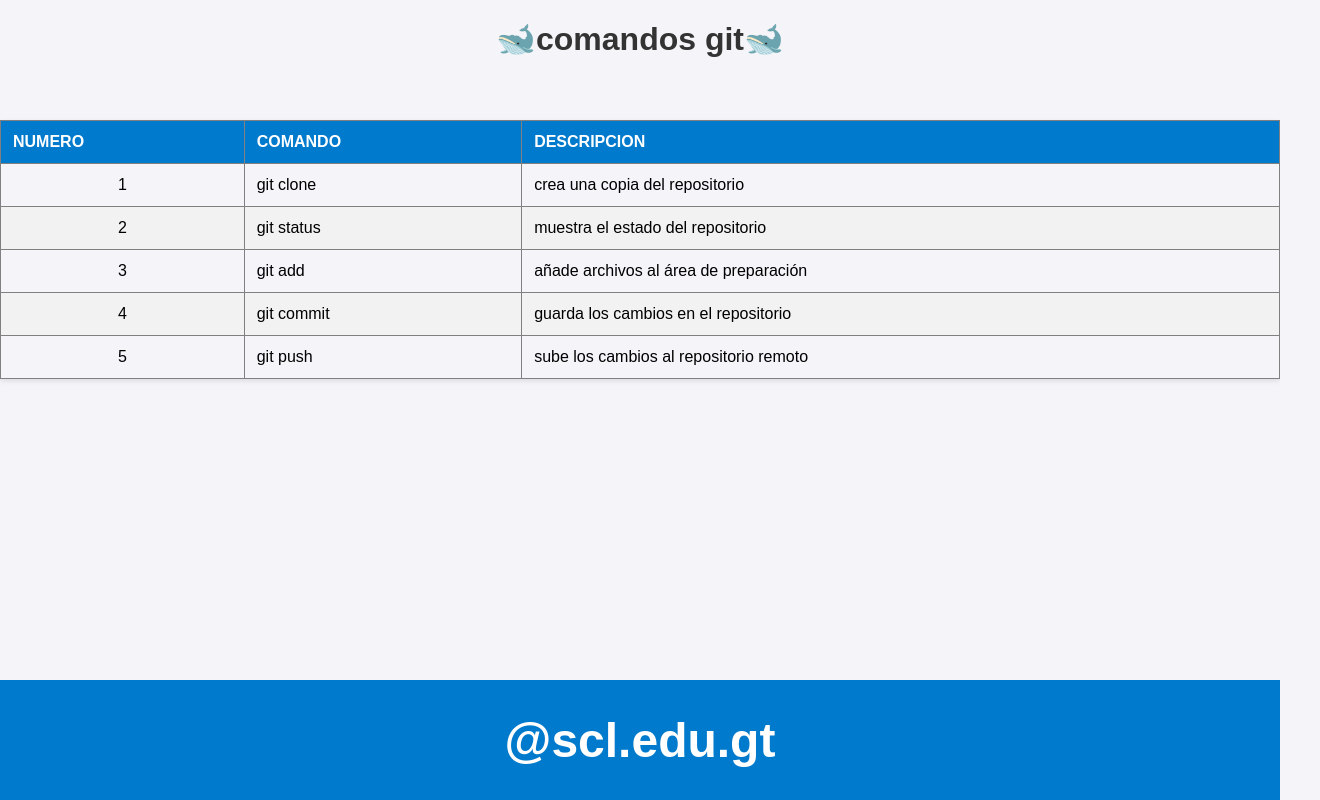
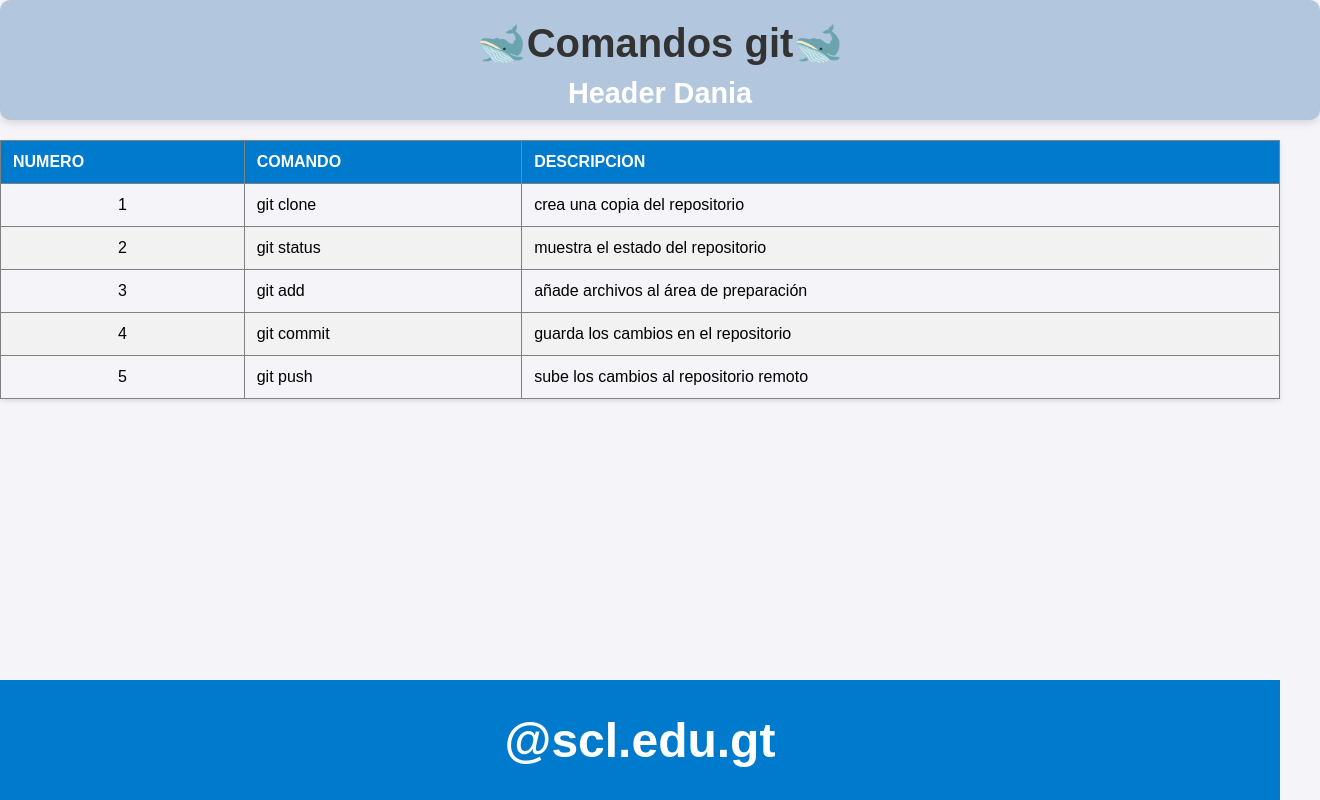
Before and after one commit to dalunaaaa/git-tiempo, a plain HTML site: page index.html in a window 1280 px wide. Shown: the whole page, 1320 px wide, since content can reach past the window. Drawn offline with Linux system fonts and the light colour scheme.

Commit message:
Header actualizado

```diff
--- a/header/header.css
+++ b/header/header.css
@@ -1,5 +1,21 @@
 header{
     width: 100%;
     height: 5rem;
+        text-align: center;
+        background-color: #b2c7dd;
+        color: #fff;
+        padding: 20px;
+        border-radius: 10px;
+        box-shadow: 0 4px 6px rgba(0, 0, 0, 0.1);
+    }
 
-}
+    h1 {
+        margin: 0;
+        font-size: 2.5em;
+        margin-bottom: 10px;
+    }
+
+    h2 {
+        margin: 0;
+        font-size: 1.8em;
+    }
--- a/header/header.js
+++ b/header/header.js
@@ -1,4 +1,4 @@
 let gl_header=document.querySelector(".header")
 gl_header.innerHTML=`
-<h1>🐋comandos git🐋</h1>
+<h1>🐋Comandos git🐋</h1> <h2>Header Dania</h2>
 `;
```
